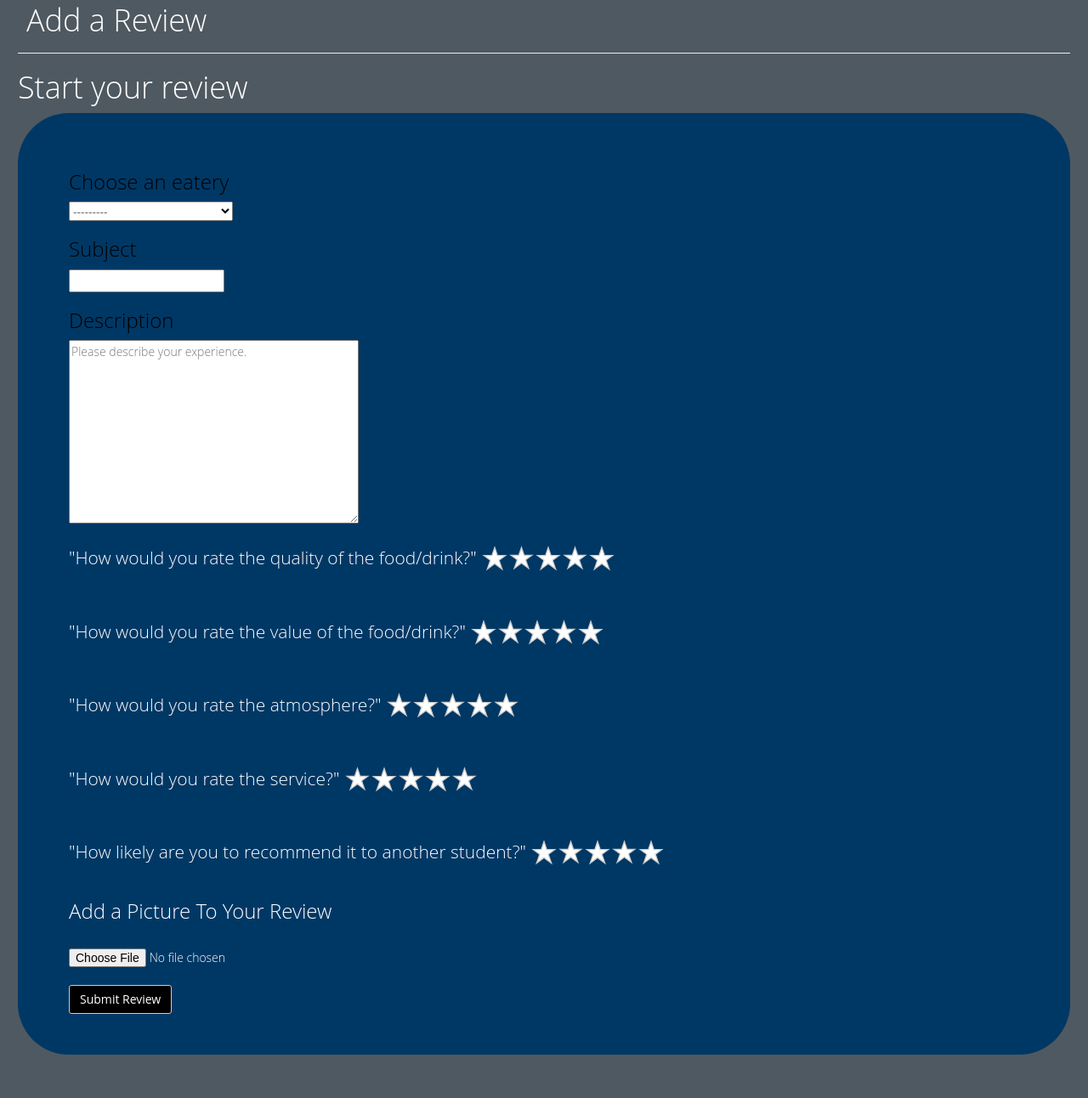
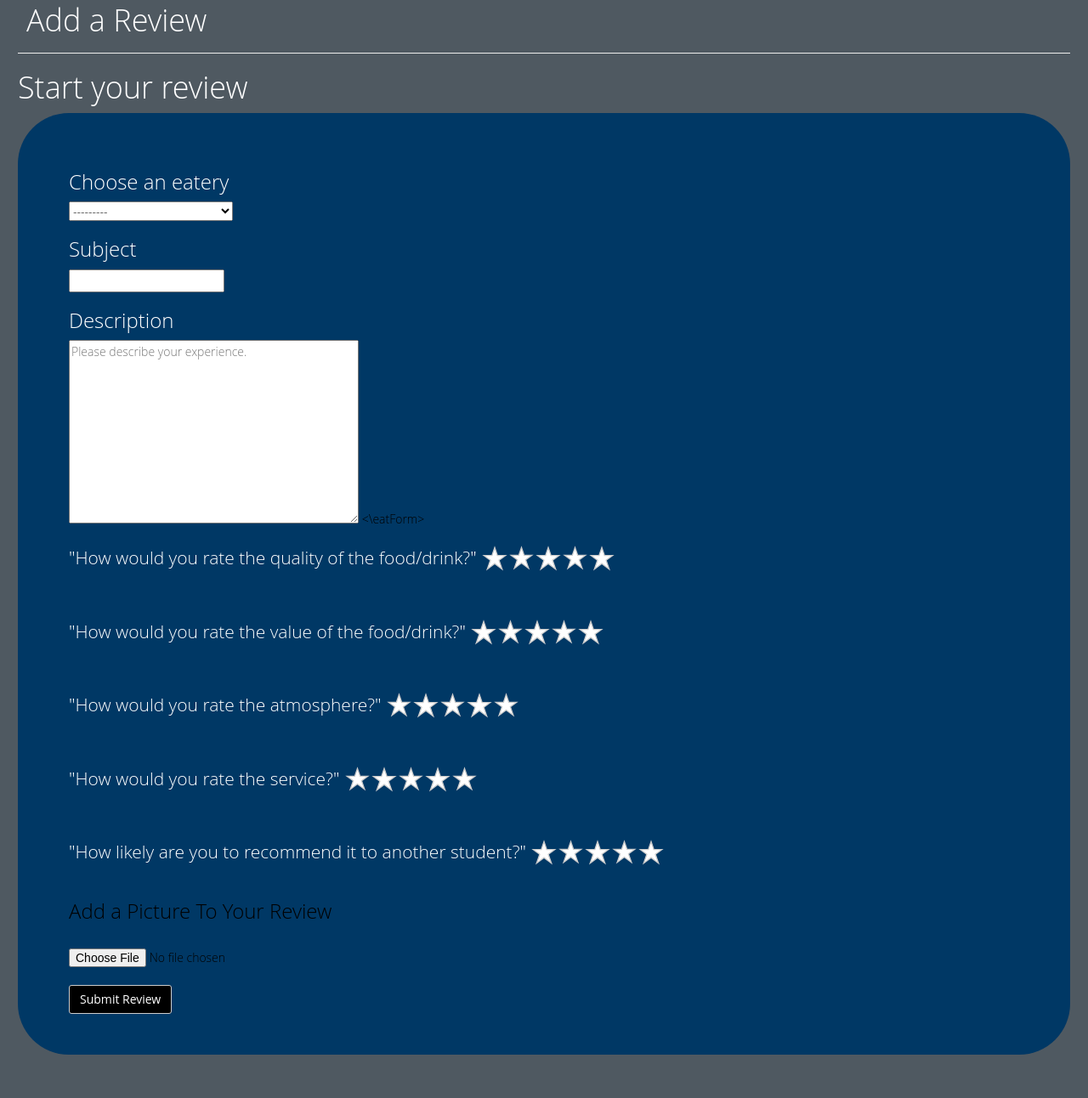
Before and after one commit to FergusMacNamara/ITechGroupProj, a Django app: page /gugrub/add_new_review/ in a window 1280 px wide. Shown: the part 394-1686 px from the top of the page at 85% size. Run offline with Django 3.2, Linux system fonts and the light colour scheme; a user stored in the database is signed in; data comes from the database, SQL or seed files in the repository; parts of the project's set-up code (start-up, migrations or seed data) failed here and were passed over; some libraries are stand-ins or nearby versions; grey boxes are pictures that could not be loaded.

Commit message:
Review Form style changes
white titles - black in text boxes

```diff
--- a/GUGrubGuide/templates/gugrub/add_eatery_review.html
+++ b/GUGrubGuide/templates/gugrub/add_eatery_review.html
@@ -18,7 +18,7 @@
             {% endfor %}
 <h1>Start your review</h1>
              <div class="jumbotron" id="frame">
-
+			<eatForm>
 
             {% if form.title %}
             <p>Subject </p>
@@ -28,7 +28,9 @@
             {% if form.description %}
             <p> Description </p>
                 {{form.description}}
-            {% endif %}
+
+			</eatForm>
+			{% endif %}
 
             {% if form.qualityRating %}
                 <div class="hidden">{{form.qualityRating}}</div>
--- a/GUGrubGuide/templates/gugrub/add_new_review.html
+++ b/GUGrubGuide/templates/gugrub/add_new_review.html
@@ -20,23 +20,30 @@
         <h1>Start your review</h1>
     <!--</div>-->
 <div class="jumbotron" id="frame" >
-	<eatForm>
+
             {% if form.eatery %}
-            <h3> Choose an eatery </h3>
-            {{form.eatery}}
+
+	<h3> Choose an eatery </h3>
+    <eatForm>
+	{{form.eatery}}
+	</eatForm>
             {% endif %}
 
 
             {% if form.title %}
             <h3>Subject </h3>
+			<eatForm>
             {{form.title}}
+			</eatForm>
             {% endif %}
 
             {% if form.description %}
             <h3> Description </h3>
+			<eatForm>
                 {{form.description}}
-            {% endif %}
-    </eatForm>
+    <\eatForm>
+	{% endif %}
+
             {% if form.qualityRating %}
                 <div class="hidden">{{form.qualityRating}}</div>
 
```
Also changed, not shown: README.txt (added).
